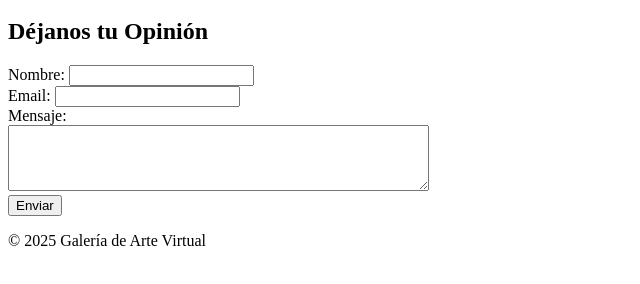
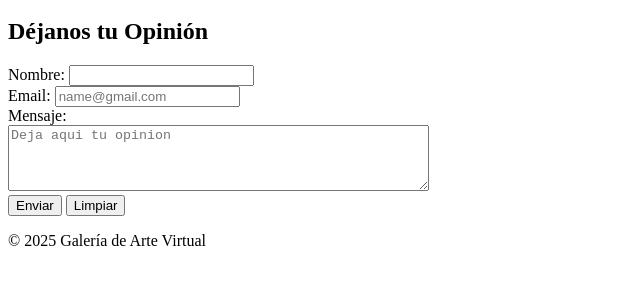
Before and after one commit to jesuazav/galeria-arte-virtual, a plain HTML site: page contacto.html in a window 1280 px wide. Shown: the part 154-438 px from the top of the page, without its empty margins (0-640 px from the left). Drawn offline with Linux system fonts and the light colour scheme.

Commit message:
contenido2

```diff
--- a/contacto.html
+++ b/contacto.html
@@ -21,17 +21,18 @@
     <main>
         <section>
             <h2>Déjanos tu Opinión</h2>
-            <form action="#" method="post">
+            <form action="" method="post">
                 <label for="nombre">Nombre:</label>
                 <input type="text" id="nombre" name="nombre" required><br>
 
                 <label for="email">Email:</label>
-                <input type="email" id="email" name="email" required><br>
+                <input type="email" id="email" name="email" required placeholder="name@gmail.com"><br>
 
                 <label for="mensaje">Mensaje:</label><br>
-                <textarea id="mensaje" name="mensaje" rows="4" cols="50" required></textarea><br>
+                <textarea id="mensaje" name="mensaje" rows="4" cols="50" required placeholder="Deja aqui tu opinion"></textarea><br>
 
                 <button type="submit">Enviar</button>
+                <button type="reset"> Limpiar</button>
             </form>
         </section>
     </main>
```
Also changed, not shown: obras.html (+1 -1 lines), sobre.html (+1 -1 lines), images/museo.jpg (added), images/noche-estrellada.jpg (renamed from images/noche estrellada.jpg), images/starry-night-1093721_1280.jpg (deleted).
